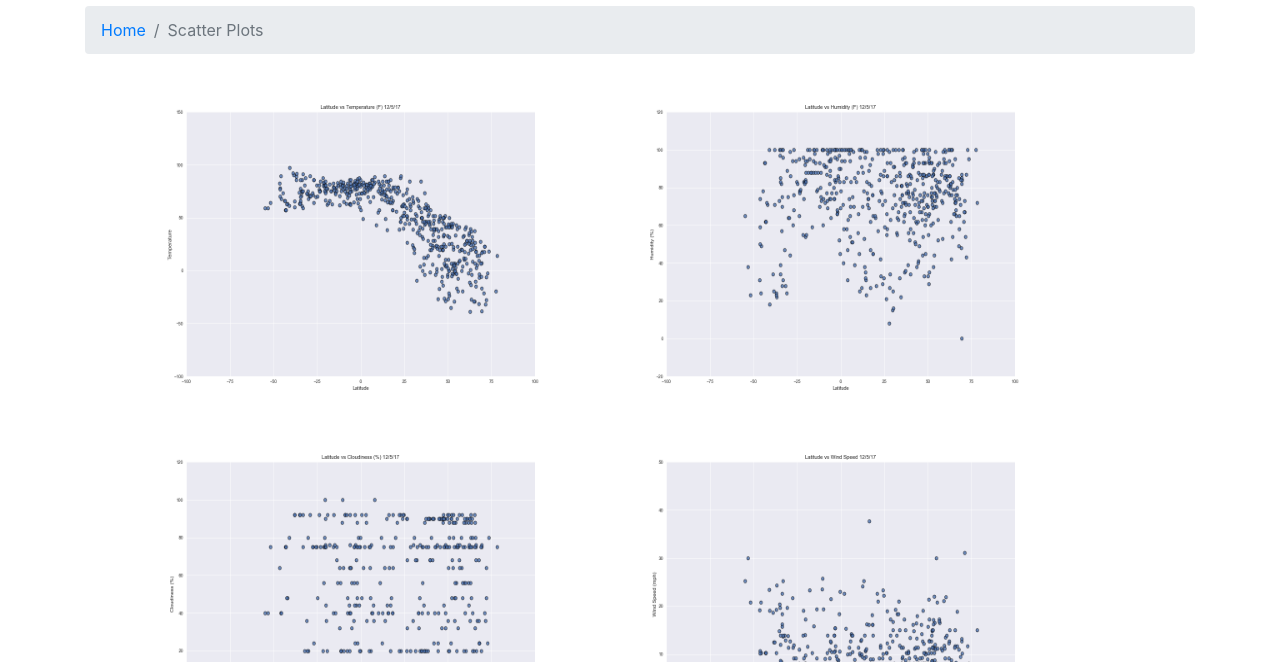
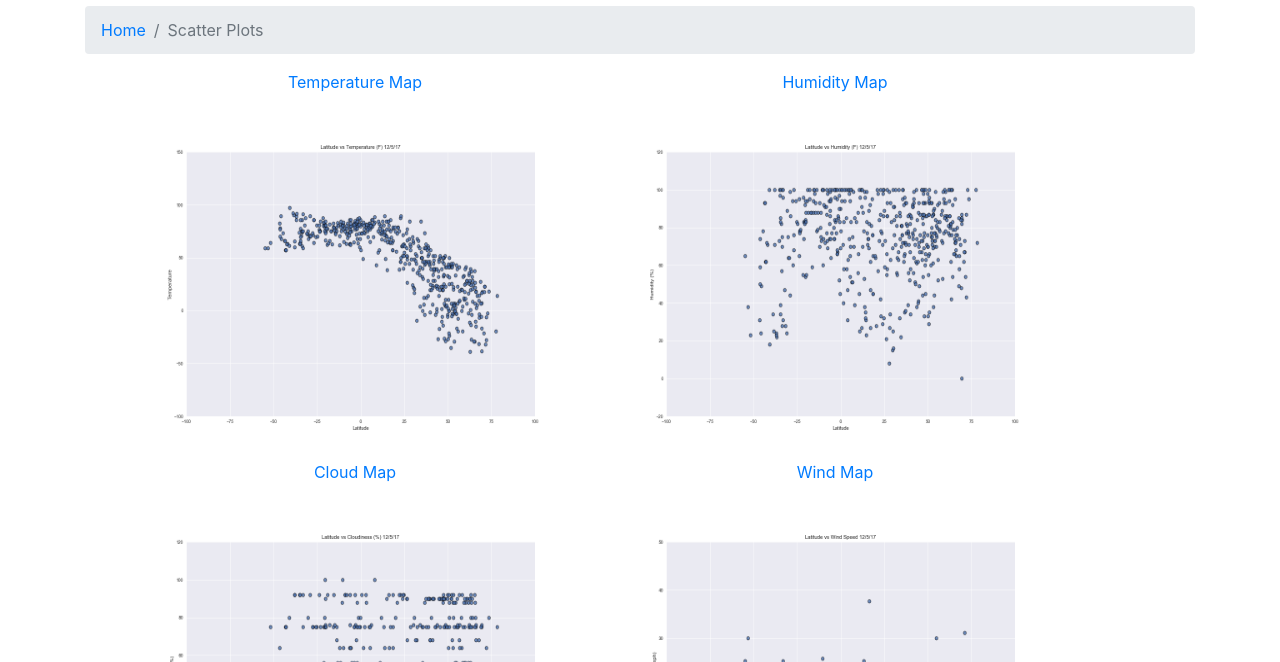
Before and after one commit to ABFdata/ABFdashboard, a website: page comparison.html in a window 1280 px wide. Shown: the part 138-800 px from the top of the page. Drawn offline with Linux system fonts and the light colour scheme.

Commit message:
align_text_comparisons

```diff
--- a/comparison.html
+++ b/comparison.html
@@ -84,14 +84,14 @@
 
                             <div class="col-lg-auto col-md-auto col-sm-auto">
                                 <a href="images/1LatTemp2.png" class ="thumbnail">
-                                    <!-- <p>Temperature Map</p> -->
+                                    <p align="center">Temperature Map</p>
                                     <img src="images/1LatTemp2.png" height="350" width="450" />
                                 </a>
                             </div>
 
                             <div class="col-lg-auto col-md-auto col-sm-auto">
                                 <a href="images/2LatHumidity2.png" class ="thumbnail">
-                                    <!-- <p>Humidity Map</p> -->
+                                    <p align="center">Humidity Map</p>
                                     <img src="images/2LatHumidity2.png" height="350" width="450" />
                                 </a>
                             </div>
@@ -111,14 +111,14 @@
 
                             <div class="col-lg-auto col-md-auto col-sm-auto">
                                 <a href="images/3LatCloud2.png" class ="thumbnail">
-                                    <!-- <p>Cloud Map</p> -->
+                                    <p align="center">Cloud Map</p>
                                     <img src="images/3LatCloud2.png" height="350" width="450"/>
                                 </a>
                             </div>
 
                             <div class="col-lg-auto col-md-auto col-sm-auto">
                                 <a href="images/4LatWind2.png" class ="thumbnail">
-                                    <!-- <p>Wind Map</p> -->
+                                    <p align="center">Wind Map</p>
                                     <img src="images/4LatWind2.png" height="350" width="450"/>
                                 </a>
                             </div>
```
